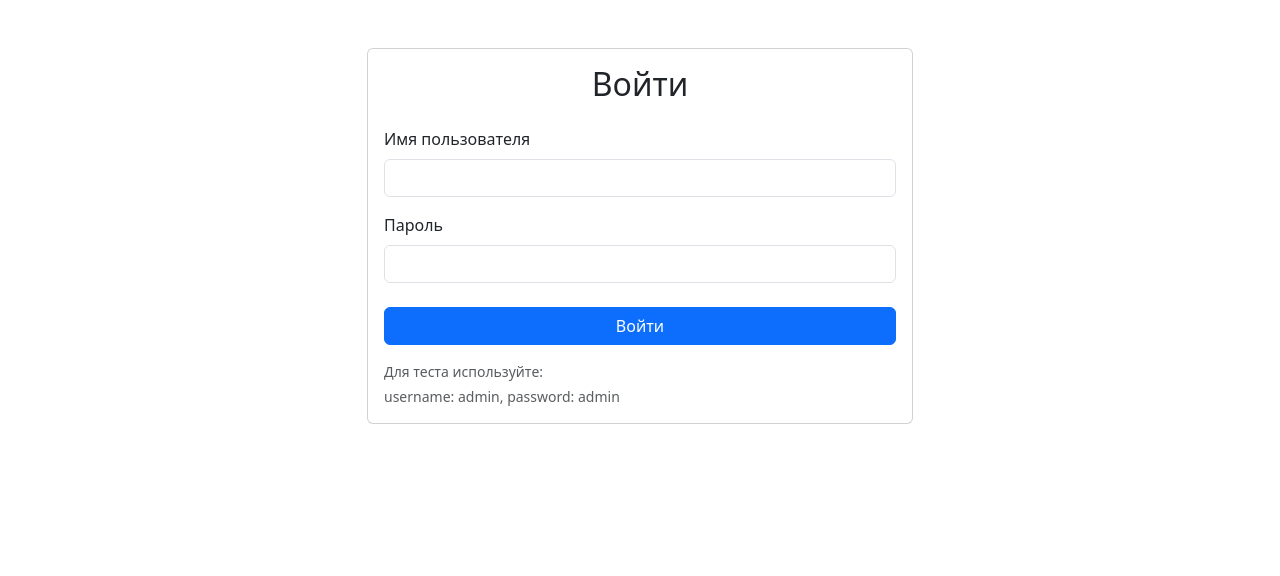
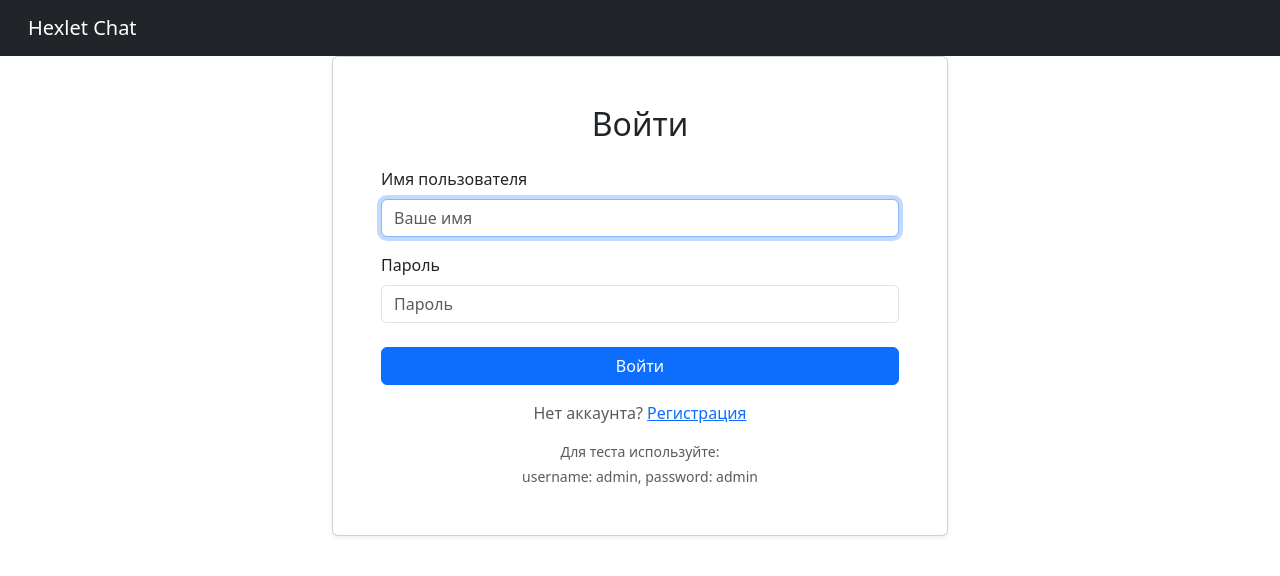
Before and after one commit to Pibode/frontend-project-12, a React app in the folder frontend/: page /login in a window 1280 px wide. Shown: the top 576 px of the page. Built offline with nearby package versions, Linux system fonts and the light colour scheme; the HTML template or start-up script is replaced by a standard one.

Commit message:
шаг 7: добавлена регистрация пользователей и хедер с навигацией

```diff
--- a/frontend/package.json
+++ b/frontend/package.json
@@ -16,10 +16,12 @@
     "formik": "^2.4.9",
     "react": "^19.2.0",
     "react-bootstrap": "^2.10.10",
+    "react-bootstrap-icons": "^1.11.6",
     "react-dom": "^19.2.0",
     "react-redux": "^9.2.0",
     "react-router-dom": "^7.13.0",
-    "socket.io-client": "^4.8.3"
+    "socket.io-client": "^4.8.3",
+    "yup": "^1.7.1"
   },
   "devDependencies": {
     "@eslint/js": "^9.39.1",
--- a/frontend/src/App.jsx
+++ b/frontend/src/App.jsx
@@ -2,14 +2,19 @@
 import { BrowserRouter, Routes, Route } from 'react-router-dom';
 import { AuthProvider } from './contexts/AuthContext';
 import ProtectedRoute from './components/ProtectedRoute';
+import Header from './components/Header';
 import ChatPage from './pages/ChatPage';
 import LoginPage from './pages/LoginPage';
+import SignupPage from './pages/SignupPage';
 import NotFoundPage from './pages/NotFoundPage';
 
 function App() {
   return (
     <BrowserRouter>
       <AuthProvider>
+        <div className="d-flex flex-column h-100">
+          <Header />
+          <div className="flex-grow-1">
             <Routes>
               <Route
                 path="/"
@@ -20,8 +25,11 @@ function App() {
                 }
               />
               <Route path="/login" element={<LoginPage />} />
+              <Route path="/signup" element={<SignupPage />} />
               <Route path="*" element={<NotFoundPage />} />
             </Routes>
+          </div>
+        </div>
       </AuthProvider>
     </BrowserRouter>
   );
--- /dev/null
+++ b/frontend/src/components/Header.jsx
@@ -0,0 +1,34 @@
+// frontend/src/components/Header.jsx
+import { Link, useNavigate } from 'react-router-dom';
+import { Navbar, Container, Button } from 'react-bootstrap';
+import { useAuth } from '../contexts/AuthContext';
+
+const Header = () => {
+  const { isAuthenticated, logout } = useAuth();
+  const navigate = useNavigate();
+
+  const handleLogout = () => {
+    logout();
+    navigate('/login');
+  };
+
+  return (
+    <Navbar bg="dark" variant="dark" expand="lg" className="px-3">
+      <Container fluid>
+        <Navbar.Brand as={Link} to="/">
+          Hexlet Chat
+        </Navbar.Brand>
+        <Navbar.Toggle />
+        <Navbar.Collapse className="justify-content-end">
+          {isAuthenticated && (
+            <Button variant="outline-light" size="sm" onClick={handleLogout}>
+              Выйти
+            </Button>
+          )}
+        </Navbar.Collapse>
+      </Container>
+    </Navbar>
+  );
+};
+
+export default Header;
--- a/frontend/src/pages/LoginPage.jsx
+++ b/frontend/src/pages/LoginPage.jsx
@@ -1,14 +1,24 @@
 // frontend/src/pages/LoginPage.jsx
 import { useFormik } from 'formik';
-import { useNavigate } from 'react-router-dom';
-import { Alert } from 'react-bootstrap';
+import { useNavigate, Link, useLocation } from 'react-router-dom';
+import { Alert, Container, Row, Col, Card, Form, Button } from 'react-bootstrap';
 import { useAuth } from '../contexts/AuthContext';
-import { useState } from 'react';
+import { useState, useEffect } from 'react';
 
 const LoginPage = () => {
   const navigate = useNavigate();
+  const location = useLocation();
   const { login } = useAuth();
   const [authError, setAuthError] = useState(null);
+  const [successMessage, setSuccessMessage] = useState(location.state?.message || null);
+
+  // Очищаем сообщение из state после прочтения
+  useEffect(() => {
+    if (location.state?.message) {
+      // Убираем сообщение из истории, чтобы оно не появлялось при обновлении
+      window.history.replaceState({}, document.title);
+    }
+  }, [location]);
 
   const formik = useFormik({
     initialValues: {
@@ -17,6 +27,7 @@ const LoginPage = () => {
     },
     onSubmit: async (values, { setSubmitting }) => {
       setAuthError(null);
+      setSuccessMessage(null);
 
       const result = await login(values.username, values.password);
 
@@ -31,12 +42,18 @@ const LoginPage = () => {
   });
 
   return (
-    <div className="container mt-5">
-      <div className="row justify-content-center">
-        <div className="col-12 col-md-6">
-          <div className="card">
-            <div className="card-body">
+    <Container fluid className="h-100">
+      <Row className="justify-content-center align-content-center h-100">
+        <Col xs={12} md={6}>
+          <Card className="shadow-sm">
+            <Card.Body className="p-5">
               <h2 className="text-center mb-4">Войти</h2>
+
+              {successMessage && (
+                <Alert variant="success" className="mb-3">
+                  {successMessage}
+                </Alert>
+              )}
 
               {authError && (
                 <Alert variant="danger" className="mb-3">
@@ -44,57 +61,58 @@ const LoginPage = () => {
                 </Alert>
               )}
 
-              <form onSubmit={formik.handleSubmit}>
-                <div className="mb-3">
-                  <label htmlFor="username" className="form-label">
-                    Имя пользователя
-                  </label>
-                  <input
-                    id="username"
+              <Form onSubmit={formik.handleSubmit}>
+                <Form.Group className="mb-3">
+                  <Form.Label>Имя пользователя</Form.Label>
+                  <Form.Control
+                    type="text"
                     name="username"
-                    type="text"
-                    className="form-control"
+                    value={formik.values.username}
                     onChange={formik.handleChange}
                     onBlur={formik.handleBlur}
-                    value={formik.values.username}
                     disabled={formik.isSubmitting}
+                    placeholder="Ваше имя"
+                    autoFocus
                   />
-                </div>
+                </Form.Group>
 
-                <div className="mb-4">
-                  <label htmlFor="password" className="form-label">
-                    Пароль
-                  </label>
-                  <input
-                    id="password"
+                <Form.Group className="mb-4">
+                  <Form.Label>Пароль</Form.Label>
+                  <Form.Control
+                    type="password"
                     name="password"
-                    type="password"
-                    className="form-control"
+                    value={formik.values.password}
                     onChange={formik.handleChange}
                     onBlur={formik.handleBlur}
-                    value={formik.values.password}
                     disabled={formik.isSubmitting}
+                    placeholder="Пароль"
                   />
-                </div>
+                </Form.Group>
 
-                <button
+                <Button
                   type="submit"
-                  className="btn btn-primary w-100"
+                  variant="primary"
+                  className="w-100 mb-3"
                   disabled={formik.isSubmitting}
                 >
                   {formik.isSubmitting ? 'Вход...' : 'Войти'}
-                </button>
-              </form>
+                </Button>
 
-              <div className="mt-3 text-muted small">
+                <div className="text-center">
+                  <span className="text-muted">Нет аккаунта? </span>
+                  <Link to="/signup">Регистрация</Link>
+                </div>
+              </Form>
+
+              <div className="mt-3 text-muted small text-center">
                 <p className="mb-1">Для теста используйте:</p>
                 <p className="mb-0">username: admin, password: admin</p>
               </div>
-            </div>
-          </div>
-        </div>
-      </div>
-    </div>
+            </Card.Body>
+          </Card>
+        </Col>
+      </Row>
+    </Container>
   );
 };
 
--- /dev/null
+++ b/frontend/src/pages/SignupPage.jsx
@@ -0,0 +1,152 @@
+// frontend/src/pages/SignupPage.jsx
+import { useState } from 'react';
+import { useNavigate, Link } from 'react-router-dom';
+import { Form, Button, Alert, Container, Row, Col, Card } from 'react-bootstrap';
+import { useFormik } from 'formik';
+import * as yup from 'yup';
+import axios from 'axios';
+
+const SignupPage = () => {
+  const navigate = useNavigate();
+  const [authError, setAuthError] = useState(null);
+
+  const validationSchema = yup.object({
+    username: yup
+      .string()
+      .min(3, 'От 3 до 20 символов')
+      .max(20, 'От 3 до 20 символов')
+      .required('Обязательное поле'),
+    password: yup
+      .string()
+      .min(6, 'Не менее 6 символов')
+      .required('Обязательное поле'),
+    confirmPassword: yup
+      .string()
+      .oneOf([yup.ref('password'), null], 'Пароли должны совпадать')
+      .required('Обязательное поле'),
+  });
+
+  const formik = useFormik({
+    initialValues: {
+      username: '',
+      password: '',
+      confirmPassword: '',
+    },
+    validationSchema,
+    onSubmit: async (values, { setSubmitting }) => {
+      setAuthError(null);
+
+      try {
+        await axios.post('/api/v1/signup', {
+          username: values.username,
+          password: values.password,
+        });
+
+        // После успешной регистрации перенаправляем на страницу входа
+        // (пользователь должен войти с новыми данными)
+        navigate('/login', {
+          state: { message: 'Регистрация прошла успешно! Теперь можно войти.' }
+        });
+      } catch (err) {
+        if (err.response?.status === 409) {
+          setAuthError('Пользователь с таким именем уже существует');
+        } else {
+          setAuthError('Ошибка сети. Попробуйте позже.');
+        }
+        console.error('Signup error:', err);
+      } finally {
+        setSubmitting(false);
+      }
+    },
+  });
+
+  return (
+    <Container fluid className="h-100">
+      <Row className="justify-content-center align-content-center h-100">
+        <Col xs={12} md={6}>
+          <Card className="shadow-sm">
+            <Card.Body className="p-5">
+              <h2 className="text-center mb-4">Регистрация</h2>
+
+              {authError && (
+                <Alert variant="danger" className="mb-3">
+                  {authError}
+                </Alert>
+              )}
+
+              <Form onSubmit={formik.handleSubmit}>
+                <Form.Group className="mb-3">
+                  <Form.Label>Имя пользователя</Form.Label>
+                  <Form.Control
+                    type="text"
+                    name="username"
+                    value={formik.values.username}
+                    onChange={formik.handleChange}
+                    onBlur={formik.handleBlur}
+                    isInvalid={formik.touched.username && formik.errors.username}
+                    disabled={formik.isSubmitting}
+                    placeholder="От 3 до 20 символов"
+                    autoFocus
+                  />
+                  <Form.Control.Feedback type="invalid">
+                    {formik.errors.username}
+                  </Form.Control.Feedback>
+                </Form.Group>
+
+                <Form.Group className="mb-3">
+                  <Form.Label>Пароль</Form.Label>
+                  <Form.Control
+                    type="password"
+                    name="password"
+                    value={formik.values.password}
+                    onChange={formik.handleChange}
+                    onBlur={formik.handleBlur}
+                    isInvalid={formik.touched.password && formik.errors.password}
+                    disabled={formik.isSubmitting}
+                    placeholder="Не менее 6 символов"
+                  />
+                  <Form.Control.Feedback type="invalid">
+                    {formik.errors.password}
+                  </Form.Control.Feedback>
+                </Form.Group>
+
+                <Form.Group className="mb-4">
+                  <Form.Label>Подтвердите пароль</Form.Label>
+                  <Form.Control
+                    type="password"
+                    name="confirmPassword"
+                    value={formik.values.confirmPassword}
+                    onChange={formik.handleChange}
+                    onBlur={formik.handleBlur}
+                    isInvalid={formik.touched.confirmPassword && formik.errors.confirmPassword}
+                    disabled={formik.isSubmitting}
+                    placeholder="Повторите пароль"
+                  />
+                  <Form.Control.Feedback type="invalid">
+                    {formik.errors.confirmPassword}
+                  </Form.Control.Feedback>
+                </Form.Group>
+
+                <Button
+                  type="submit"
+                  variant="primary"
+                  className="w-100 mb-3"
+                  disabled={formik.isSubmitting}
+                >
+                  {formik.isSubmitting ? 'Регистрация...' : 'Зарегистрироваться'}
+                </Button>
+
+                <div className="text-center">
+                  <span className="text-muted">Уже есть аккаунт? </span>
+                  <Link to="/login">Войти</Link>
+                </div>
+              </Form>
+            </Card.Body>
+          </Card>
+        </Col>
+      </Row>
+    </Container>
+  );
+};
+
+export default SignupPage;
```
Also changed, not shown: frontend/src/components/ProtectedRoute.jsx (+6 -1 lines), frontend/src/pages/ChatPage.jsx (+4 -17 lines), 1 other file (tests, documents, lock files or other folders). Lines whose indentation alone changed are shown as unchanged.
